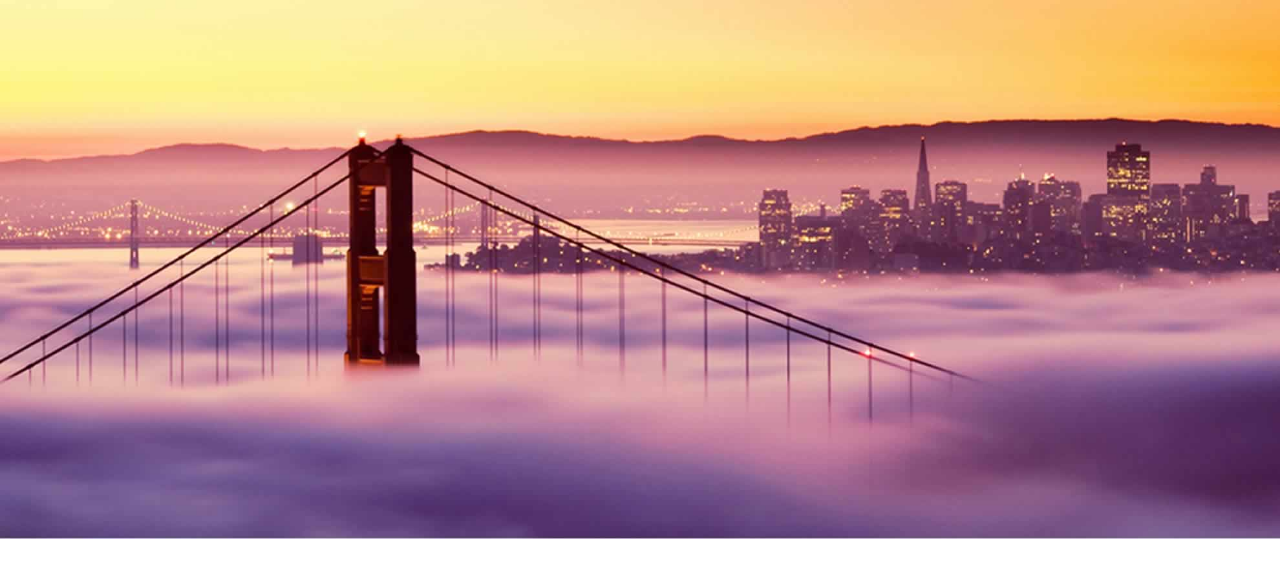
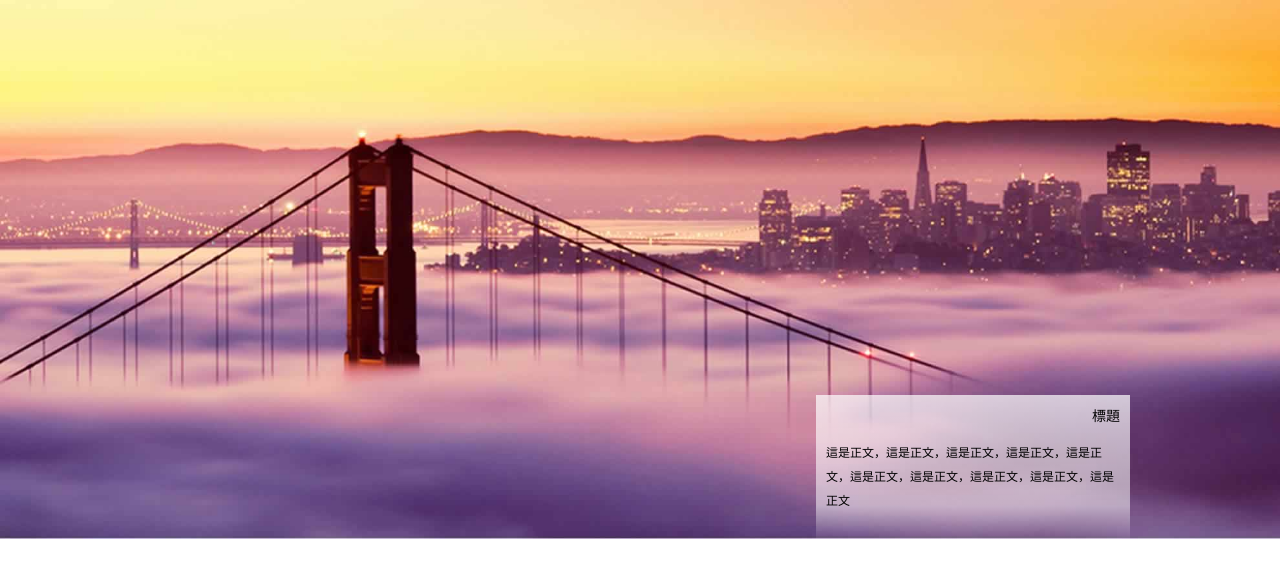
Before and after one commit to Lucky0604/IFE-task, a plain HTML site: page task1/index.html in a window 1280 px wide. Shown: the part 102-680 px from the top of the page. Drawn offline with Linux system fonts and the light colour scheme.

Commit message:
add banner

```diff
--- a/task1/css/style.css
+++ b/task1/css/style.css
@@ -36,3 +36,35 @@
     position: absolute;
     bottom: 0;
 }
+
+/* banner */
+.banner {
+    width: 100%;
+}
+.banner .banner-content {
+    width: 980px;
+    margin: 0 auto;
+    position: relative;
+}
+.banner .banner-content .banner-content-main {
+    position: absolute;
+    bottom: 0;
+    right: 0;
+    width: 30%;
+    padding-top: 10px;
+    padding-left: 10px;
+    padding-right: 10px;
+    padding-bottom: 30px;
+    line-height: 150%;
+    /*線性漸變，顏色 位置*/
+    background: linear-gradient(rgba(255, 255, 255, 0.7) 0%, rgba(255, 255, 255, 0.5) 75%, rgba(255, 255, 255, 0) 100%);
+}
+.banner .banner-content .banner-content-main .banner-content-title {
+    float: right;
+    font-size: 14px;
+}
+.banner .banner-content .banner-content-main .banner-content-desc {
+    float: right;
+    font-size: 12px;
+    margin-top: 12px;
+}
--- a/task1/index.html
+++ b/task1/index.html
@@ -20,9 +20,20 @@
             <img src="img/icon-github.png" alt="" class="github-icon"/>
         </header>
 
+        <section class="clear: both;"></section>
         <!-- banner -->
-        <section>
+        <section class="banner">
             <img src="img/banner-bg.jpg" alt="" width="100%"/>
+            <section class="banner-content">
+                <section class="banner-content-main">
+                    <p class="banner-content-title">
+                        標題
+                    </p>
+                    <p class="banner-content-desc">
+                        這是正文，這是正文，這是正文，這是正文，這是正文，這是正文，這是正文，這是正文，這是正文，這是正文
+                    </p>
+                </section>
+            </section>
         </section>
 
         <!-- content -->
```
